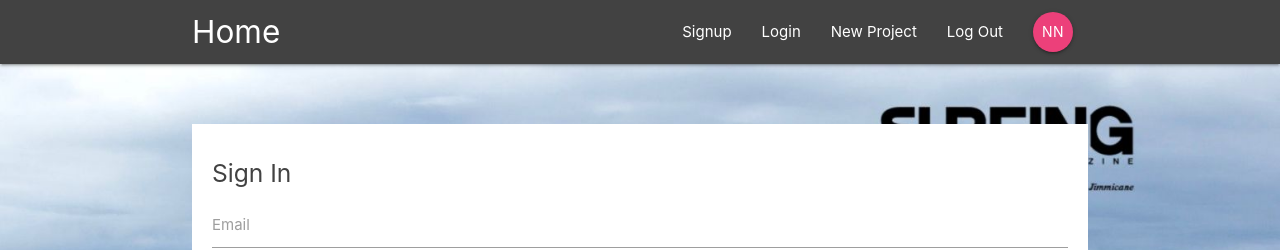
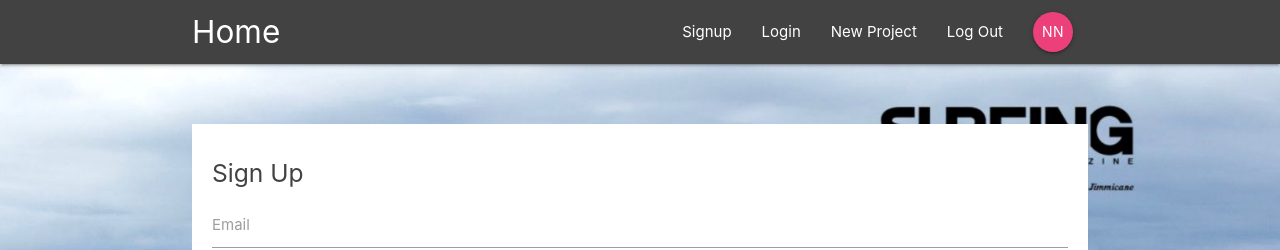
Before and after one commit to Nakanz/ReactFirestoreIntro, a React (Create React App) app in the folder client/: page /signup in a window 1280 px wide. Shown: the top 250 px of the page. Built offline with nearby package versions, Linux system fonts and the light colour scheme.

Commit message:
Diagnosised problems in signin and signout

```diff
--- a/client/src/components/auth/SignIn.js
+++ b/client/src/components/auth/SignIn.js
@@ -9,10 +9,11 @@
        this.state({
            [s.target.id]: s.target.value
        });
+       // this logs the ENTIRE STATE, useless tester...
+       console.log(this.state);
     }
     handleChange = (s) => {
         s.preventDefault();
-        console.log(this.state);
     }
     render() {
         return (
--- a/client/src/components/auth/SignOut.js
+++ b/client/src/components/auth/SignOut.js
@@ -20,7 +20,7 @@
         return (
             <div className="container">
                 <form onSubmit={this.handleSubmit} className="white">
-                    <h5 className="grey-text text-darken-3">Sign In</h5>
+                    <h5 className="grey-text text-darken-3">Sign Up</h5>
                     <div className="input-field">
                         <label htmlFor="email">Email</label>
                         <input type="email" id="email" onChange={this.handleChange}/>
```
